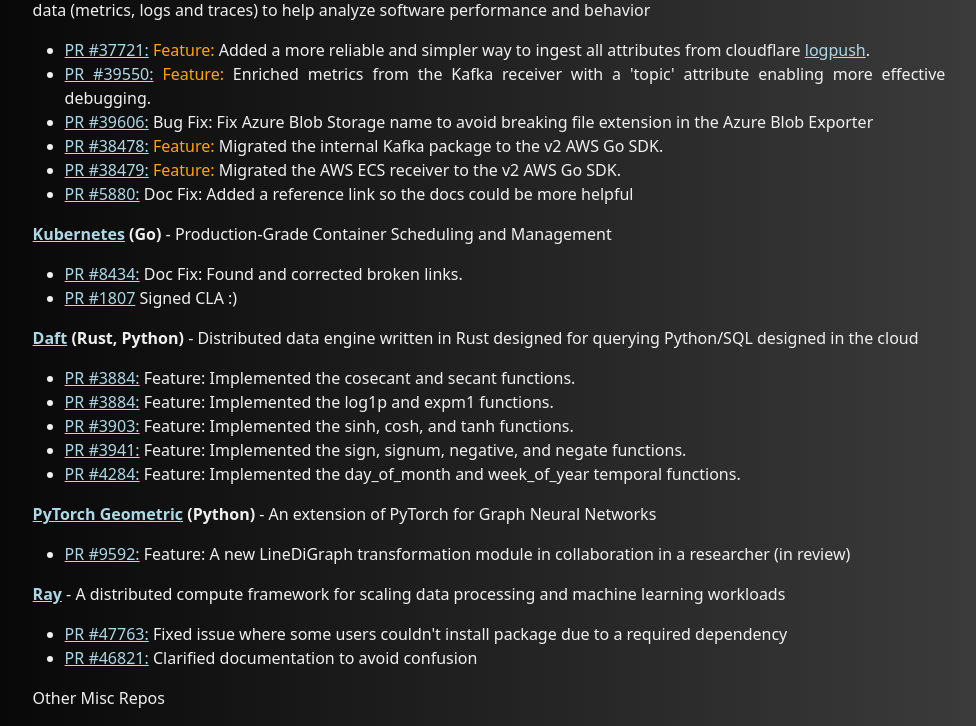
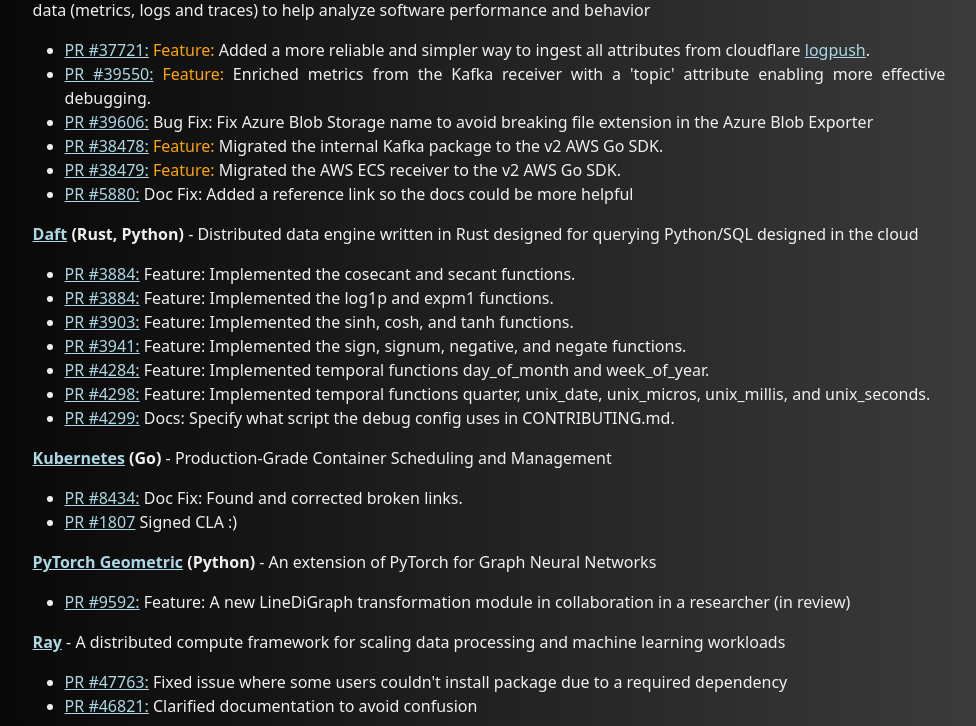
Before and after one commit to petern48/petern48-io, a Flask app: page /open-source in a window 1280 px wide. Shown: the part 643-1369 px from the top of the page, without its empty margins (151-1127 px from the left). Run offline with Flask 3, Linux system fonts and the light colour scheme.

Commit message:
add prs and move k8 below daft

```diff
--- a/templates/open-source.html
+++ b/templates/open-source.html
@@ -110,19 +110,6 @@
             </li>
         </ul>
         <p>
-            <strong><a href="https://github.com/kubernetes/kubernetes" target="_blank">Kubernetes</a> (Go)</strong> - Production-Grade Container Scheduling and Management
-        </p>
-        <ul>
-            <li>
-                <a href="https://github.com/kubernetes/community/pull/8434" target="_blank">PR #8434:</a>
-                Doc Fix: Found and corrected broken links.
-            </li>
-            <li>
-                <a href="https://github.com/kubernetes-sigs/contributor-playground/pull/1807" target="_blank">PR #1807</a>
-                Signed CLA :)
-            </li>
-        </ul>
-        <p>
             <strong><a href="https://github.com/Eventual-Inc/Daft" target="_blank">Daft</a> (Rust, Python)</strong> - Distributed data engine written in Rust designed for querying Python/SQL designed in the cloud
         </p>
         <ul>
@@ -144,9 +131,44 @@
             </li>
             <li>
                 <a href="https://github.com/Eventual-Inc/Daft/pull/4284" target="_blank">PR #4284:</a>
-                Feature: Implemented the day_of_month and week_of_year temporal functions.
+                Feature: Implemented temporal functions day_of_month and week_of_year.
+            </li>
+            <li>
+                <a href="https://github.com/Eventual-Inc/Daft/pull/4298" target="_blank">PR #4298:</a>
+                Feature: Implemented temporal functions quarter, unix_date, unix_micros, unix_millis, and unix_seconds.
+            </li>
+            <li>
+                <a href="https://github.com/Eventual-Inc/Daft/pull/4299" target="_blank">PR #4299:</a>
+                Docs: Specify what script the debug config uses in CONTRIBUTING.md.
             </li>
         </ul>
+        <p>
+            <strong><a href="https://github.com/kubernetes/kubernetes" target="_blank">Kubernetes</a> (Go)</strong> - Production-Grade Container Scheduling and Management
+        </p>
+        <ul>
+            <li>
+                <a href="https://github.com/kubernetes/community/pull/8434" target="_blank">PR #8434:</a>
+                Doc Fix: Found and corrected broken links.
+            </li>
+            <li>
+                <a href="https://github.com/kubernetes-sigs/contributor-playground/pull/1807" target="_blank">PR #1807</a>
+                Signed CLA :)
+            </li>
+        </ul>
+        <!-- <p>
+            <strong>Iceberg</strong>
+        </p>
+        <ul>
+            <p>
+                <strong><a href="https://github.com/apache/iceberg-python" target="_blank">Iceberg-Python</a></strong>
+            </p>
+            <ul>
+                <li>
+                    <a href="https://github.com/apache/iceberg-python/pull/1963" target="_blank">PR #9592:</a>
+                    CICD: Removed redundant GitHub actions job and cleaned up configuration files.
+                </li>
+            </ul>
+        </ul> -->
         <p>
             <strong><a href="https://github.com/pyg-team/pytorch_geometric" target="_blank">PyTorch Geometric</a> (Python)</strong> - An extension of PyTorch for Graph Neural Networks
         </p>
```
